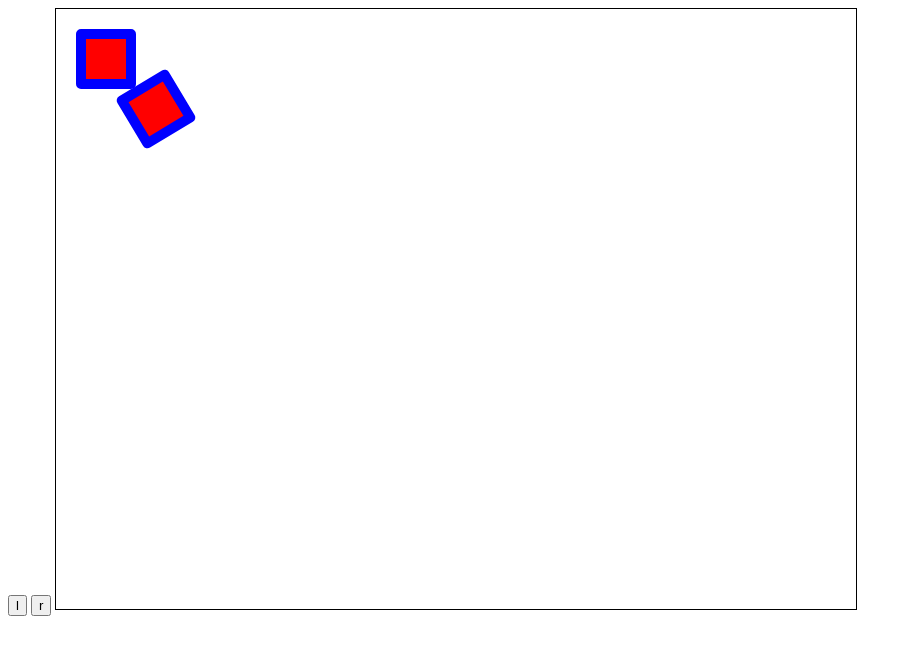
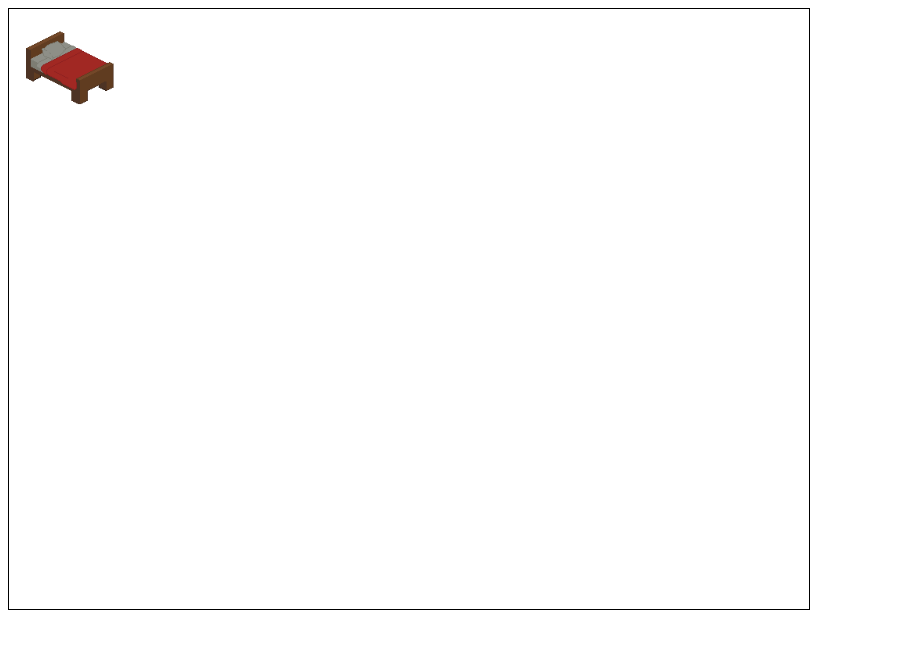
Before and after one commit to Dimidroll06/BedJS3, a website: page example.html in a window 1280 px wide. Shown: the whole page, without its empty margins (0-912 px from the left). Drawn offline with Linux system fonts and the light colour scheme.

Commit message:
ImageTexture created + added logo

```diff
--- a/example.html
+++ b/example.html
@@ -6,7 +6,9 @@
     <script type="module" defer>
         import * as BED from './src/bed.js';
         import Vector2 from './src/Vector2.js';
-        import { RectTexture } from "./src/Texture.js";
+        import { ImageTexture } from "./src/Texture.js";
+
+        window.isDebug = true;
 
         var cnv = document.body.querySelector('#cnv'),
             BedJS = new BED.BedJS(cnv),
@@ -14,37 +16,25 @@
 
         var sprite1 = layer0.addSprite(
             new BED.Sprite({
-                position: new Vector2(50, 50),
-                Origin: new Vector2(25, 25)
+                position: new Vector2(10, 10)
             },
-            new RectTexture({ size: new Vector2(50, 50), fillStyle: 'red', strokeStyle: 'blue', lineWidth: 10, lineJoin: 'round' })
-        ));
+                new ImageTexture('logo.png', {
+                    size: new Vector2(100, 100)
+                })
+            ));
 
 
-        var sprite2 = layer0.addSprite(
-            new BED.Sprite({
-                    position: new Vector2(100, 100),
-                    Origin: new Vector2(25, 25)
-                },
-                sprite1.texture));
-
+        window.sprite1 = sprite1
         function draw(){
-            sprite2.angle-=1;
             BedJS.draw();
             requestAnimationFrame(draw);
         }
 
         draw()
 
-        window.moveRight = ()=>{ sprite1.position.x+=10 }
-        window.moveLeft = ()=>{ sprite1.position.x-=10 }
-
     </script>
 </head>
 <body>
-    <button onclick="moveLeft()">l</button>
-    <button onclick="moveRight()">r</button>
-
     <canvas id="cnv" width="800" height="600" style="border: 1px black solid;"></canvas>
 </body>
 </html>
--- a/src/Texture.js
+++ b/src/Texture.js
@@ -60,3 +60,89 @@ export class RectTexture extends Texture{
         ctx.strokeRect(position.x - origin.x, position.y - origin.y, this.size.x, this.size.y)
     }
 }
+
+export class ImageTexture extends Texture{
+
+    #img = document.createElement('img');
+    /** @type { Vector2 } */
+    size = new Vector2(0, 0);
+    /** @type { Vector2 } */
+    offset = new Vector2(0, 0);
+    /** @type { Vector2 } */
+    crop = new Vector2(0, 0);
+
+    /**
+     * Creates an instance of ImageTexture.
+     * @author Dimidroll06
+     * @date 21/12/2022
+     * @param {String} src
+     * @param {{size?: Vector2, crop?: Vector2, offset?: Vector2}} params
+     * @memberof ImageTexture
+     */
+    constructor(src, params={}){
+        super();
+
+        this.setSrc(src);
+        this.size = params.size ?? this.size;
+        this.crop = params.crop ?? this.crop;
+        this.offset = params.offset ?? this.offset;
+    }
+
+    /**
+     * Set image src
+     * @param {String} value
+     * @param {(isLoaded: boolean, event?: Event) => void} cb
+     * @author Dimidroll06
+     * @returns {Promise}
+     * @date 21/12/2022
+     * @memberof ImageTexture
+     */
+    async setSrc(value, cb=()=>{}){
+        if(!value) return window.isDebug?console.warn('setSrc value is undefinded'):"";
+        return new Promise((resolve, reject)=>{
+            this.#img.onload = () => cb(true);
+            this.#img.onerror = (event) => cb(false, event);
+            this.#img.src = value;
+        })
+    }
+
+    /**
+     * Source of image
+     * @returns {String}
+     * @readonly
+     * @author Dimidroll06
+     * @date 21/12/2022
+     * @memberof ImageTexture
+     */
+    get src(){
+        return this.#img.src
+    }
+
+    /**
+     * @author Dimidroll06
+     * @date 17/12/2022
+     * @param {CanvasRenderingContext2D} ctx
+     * @memberof ImageTexture
+     */
+    draw(ctx, {position, angle, origin}){
+        if(typeof this.src === 'undefinded') throw new Error('src is undefinded');
+        if(!this.#img.complete) return
+
+        // angle
+        ctx.translate(position.x, position.y);
+        ctx.rotate(angle * ( Math.PI/180 ));
+        ctx.translate(-(position.x), -(position.y));
+
+        // draw
+        if(this.crop.x == 0 || this.crop.y == 0)
+            ctx.drawImage( this.#img,
+                position.x - origin.x, position.y - origin.y,
+                this.size.x, this.size.y)
+        else
+            ctx.drawImage( this.#img,
+                this.offset.x, this.offset.y,
+                this.crop.x, this.crop.y,
+                position.x - origin.x, position.y - origin.y,
+                this.size.x, this.size.y );
+    }
+}
--- a/src/Vector2.js
+++ b/src/Vector2.js
@@ -629,3 +629,5 @@
         yield this.y;
     }
 }
+
+Vector2.prototype.type = 'Vector2';
```
Also changed, not shown: logo.png (added).
